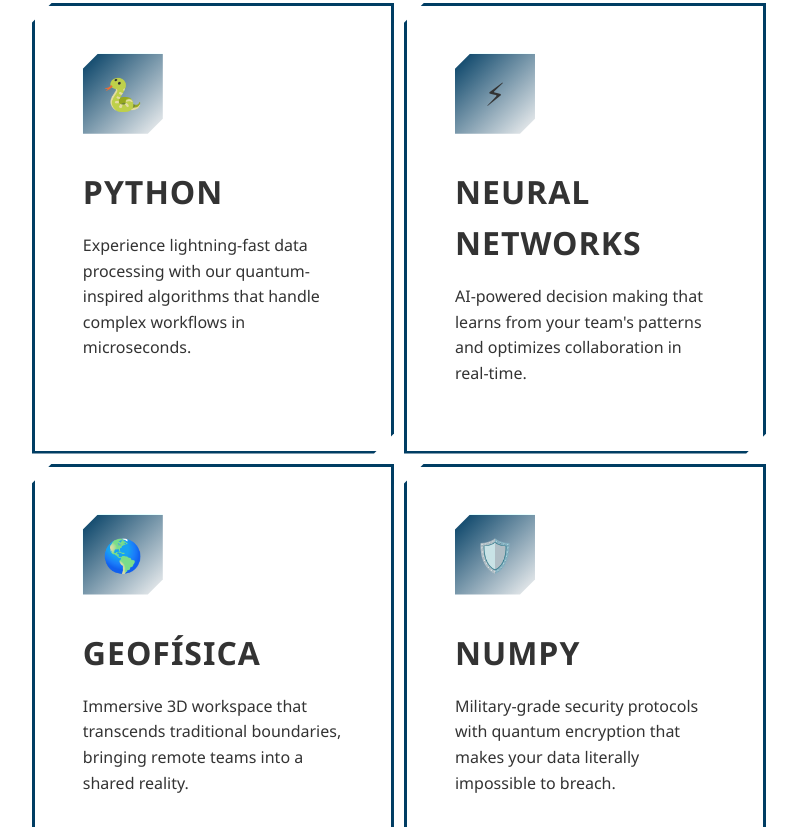
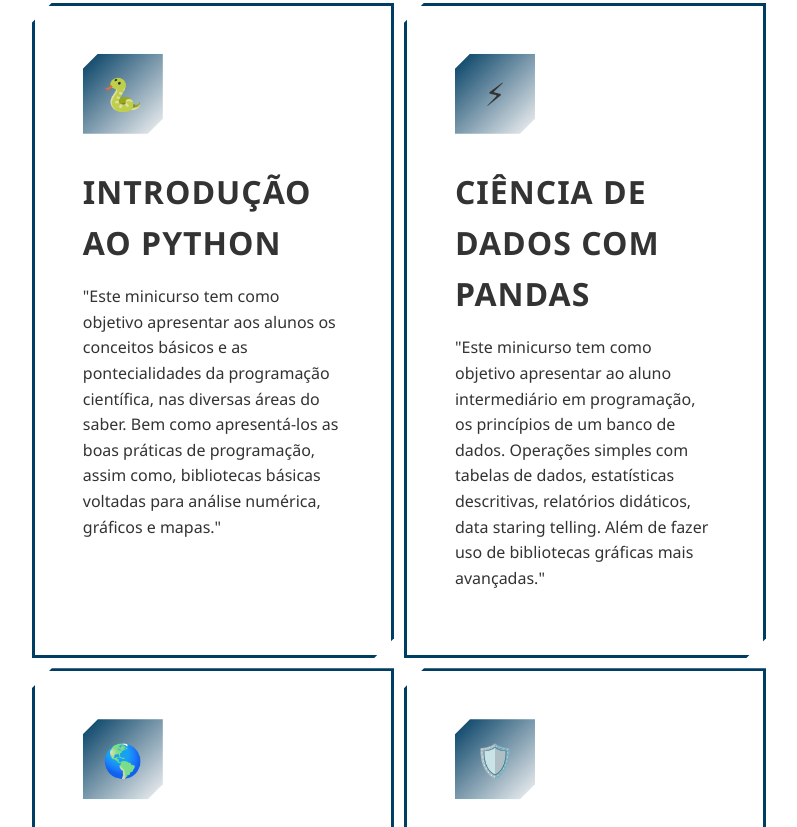
Before and after one commit to Procipy/main, a plain HTML site: page index.html in a window 1280 px wide. Shown: the part 2033-2860 px from the top of the page, without its empty margins (241-1038 px from the left). Drawn offline with Linux system fonts and the light colour scheme.

Commit message:
Alterações 11/09/2025

```diff
--- a/index.html
+++ b/index.html
@@ -1,5 +1,6 @@
 <!DOCTYPE html>
 <html lang="pt-BR">
+
    <head>
       <link href="style.css" rel="stylesheet" />
       <link href="matrix.css" rel="stylesheet" />
@@ -15,13 +16,13 @@
          </div>
          <nav class="header-nav">
          <ul>
-            <li><a href="#">Início</a></li>
-            <li><a href="#">Sobre</a></li>
+            <li><a href="#inicio">Início</a></li>
+            <li><a href="#sobre">Sobre</a></li>
             <li><a href="#cursos">Cursos</a></li>
             <li><a href="#contatos">Contato</a></li>
          </ul>
       </header>
-      <section class="hero main-section">
+      <section class="hero main-section" id="inicio">
         <div class="hero-background">
          <div class="hero-content fade-up">
             <h1>Transforme sua Carreira com Conhecimento</h1>
@@ -32,7 +33,7 @@
          </div>
       </section>
 
-      <section class="sobre main-section">
+      <section class="sobre main-section" id="sobre">
       <div class="container fade-up">
          <section class="titulo-curso">
             <h2>Sobre o Projeto</h2>
@@ -48,7 +49,7 @@
       </div>
       </section>
 
-      <section class="cursos main-section">
+      <section class="cursos main-section" id="cursos">
          <div class="container center fade-up">
          <section class="titulo-curso">
             <h2>Cursos Oferecidos</h2>
@@ -57,26 +58,23 @@
             <a class="div_link" href="#">
                <div class="feature-card">
                   <div class="feature-icon">🐍</div>
-                  <h3>Python</h3>
+                  <h3>Introdução ao Python</h3>
                   <p>
-                     Experience lightning-fast data processing with our
-                     quantum-inspired algorithms that handle complex workflows in
-                     microseconds.
+                     "Este minicurso tem como objetivo apresentar aos alunos os conceitos básicos e as pontecialidades da programação científica, nas diversas áreas do saber. Bem como apresentá-los as boas práticas de programação, assim como, bibliotecas básicas voltadas para análise numérica, gráficos e mapas."
                   </p>
                </div>
             </a>
             <a class="div_link" href="#">
                <div class="feature-card">
                   <div class="feature-icon">⚡</div>
-                  <h3>Neural Networks</h3>
+                  <h3>Ciência de Dados Com Pandas</h3>
                   <p>
-                     AI-powered decision making that learns from your team's patterns
-                     and optimizes collaboration in real-time.
+                     "Este minicurso tem como objetivo apresentar ao aluno intermediário em programação, os princípios de um banco de dados. Operações simples com tabelas de dados, estatísticas descritivas, relatórios didáticos, data staring telling. Além de fazer uso de bibliotecas gráficas mais avançadas."
                   </p>
                </div>
             </a>
             <a class="div_link" href="#">
-               <div class="feature-card">
+               <div class="feature-card em-construcao">
                   <div class="feature-icon">🌎</div>
                   <h3>Geofísica</h3>
                   <p>
@@ -86,7 +84,7 @@
                </div>
             </a>
             <a class="div_link" href="#">
-               <div class="feature-card">
+               <div class="feature-card em-construcao">
                   <div class="feature-icon">🛡️</div>
                   <h3>Numpy</h3>
                   <p>
@@ -96,7 +94,7 @@
                </div>
             </a>
             <a class="div_link"href="#">
-               <div class="feature-card">
+               <div class="feature-card em-construcao">
                   <div class="feature-icon">🚀</div>
                   <h3>Scipy</h3>
                   <p>
@@ -106,7 +104,7 @@
                </div>
             </a>
             <a class="div_link"href="#">
-               <div class="feature-card">
+               <div class="feature-card em-construcao">
                   <div class="feature-icon">🎯</div>
                   <h3>Mind Reading Analytics</h3>
                   <p>
@@ -119,7 +117,7 @@
          </div>
       </section>
 
-      <section class="contatos main-section">
+      <section class="contatos main-section" id="contatos">
          <div class="container fade-up">
             <section class="titulo-curso">
                <h2>Contatos</h2>
--- a/style.css
+++ b/style.css
@@ -311,3 +311,42 @@ margin-top: 100px;
     opacity: 1;
     transform: translateY(0);
 }
+
+
+
+
+
+section {
+    scroll-margin-top: 130px; /* Ajuste a distância */
+}
+
+.em-construcao p {
+    position: relative;
+  }
+
+  .em-construcao p::after {
+    content: "EM CONSTRUÇÃO";
+    position: absolute;
+    inset: 0;
+    display: flex;
+    justify-content: center;
+    align-items: center;
+
+    color: black;
+    font-size: 1rem;
+    font-weight: bold;
+
+    transform: rotate(-25deg);
+    pointer-events: all;
+    z-index: 999;
+
+    /* Ícone SVG como fundo */
+    background-image: url('build.svg');
+    background-repeat: no-repeat;
+    background-position: center;
+    background-size: 80px;
+  }
+
+  .em-construcao p > * {
+    pointer-events: none;
+  }
```
Also changed, not shown: build.svg (added).
